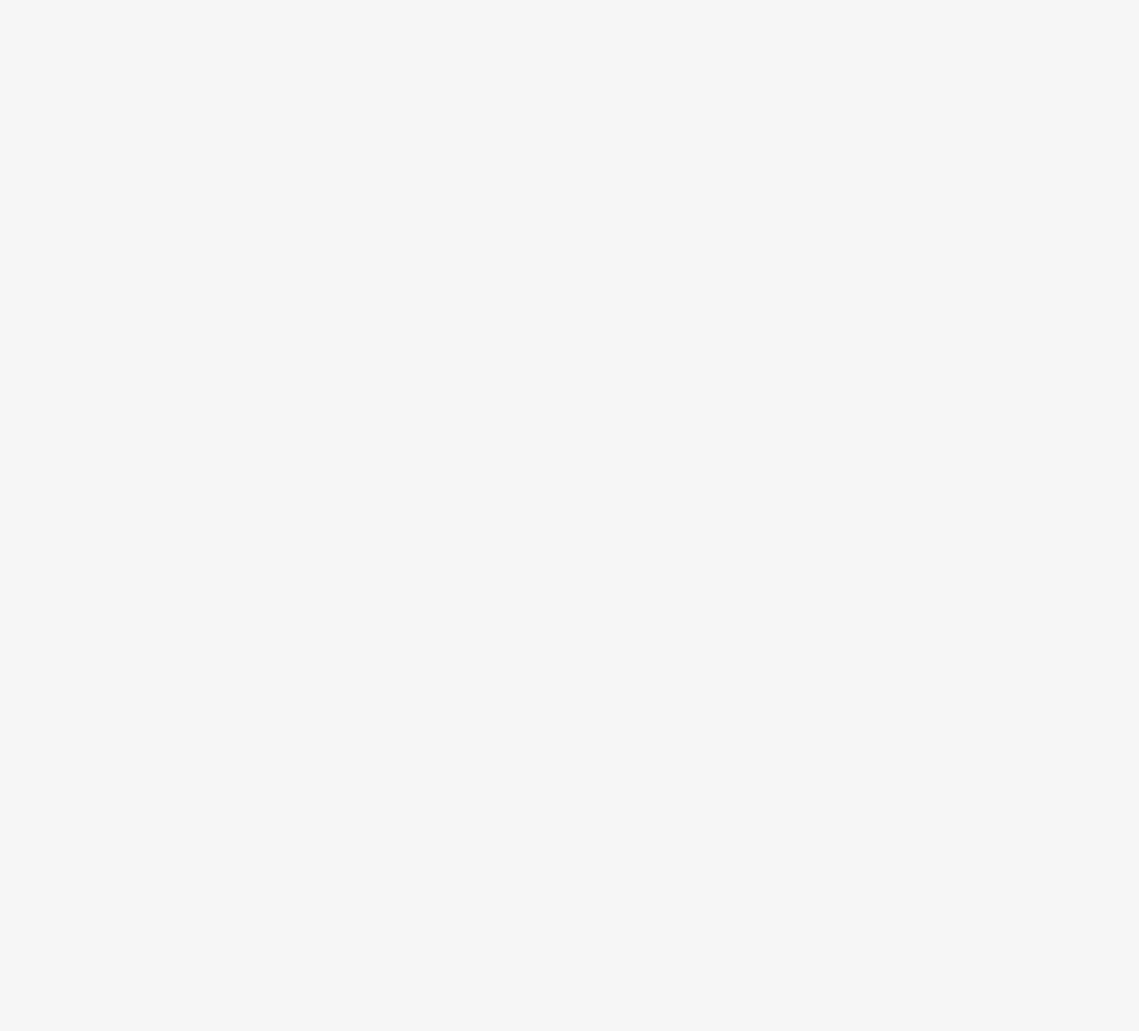
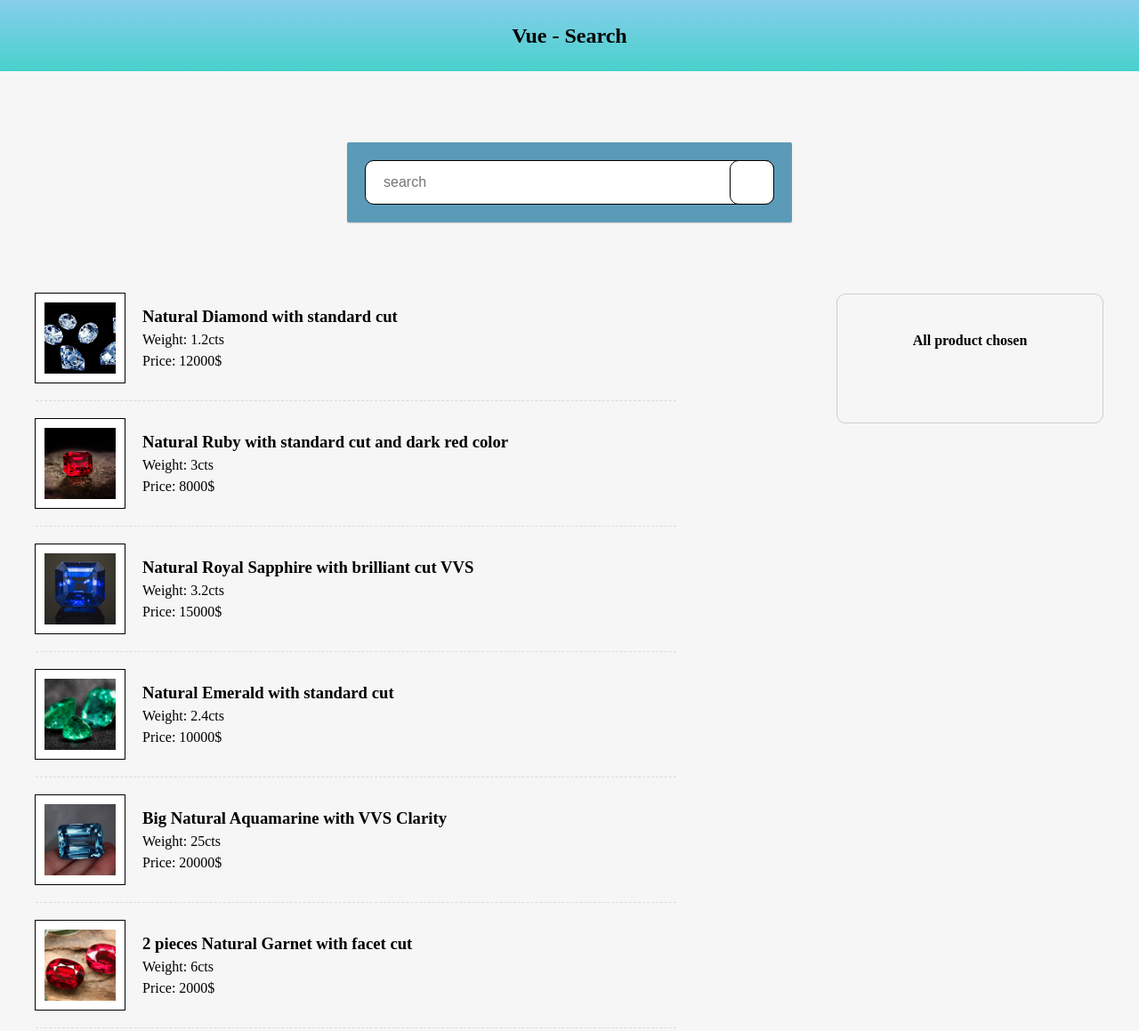
Before and after one commit to tung13041996/search-vue, a plain HTML site: page index.html in a window 1280 px wide. Shown: the top 1159 px of the page at 89% size. Before the commit the page ends 800 px from the top, so only its background shows below. Drawn offline with Linux system fonts and the light colour scheme.

Commit message:
:tada: style layout

```diff
--- a/assets/script.js
+++ b/assets/script.js
@@ -1,7 +1,74 @@
 const app = Vue.createApp({
     data(){
         return {
-            total: 0
+            products: [
+                {
+                    name: "Natural Diamond with standard cut",
+                    image: 'assets/images/diamond.jpg',
+                    weight: 1.2,
+                    price: 12000
+                },
+                {
+                    name: "Natural Ruby with standard cut and dark red color",
+                    image: 'assets/images/ruby.jpg',
+                    weight: 3,
+                    price: 8000
+                },
+                {
+                    name: "Natural Royal Sapphire with brilliant cut VVS",
+                    image: 'assets/images/sapphire.jpg',
+                    weight: 3.2,
+                    price: 15000
+                },
+                {
+                    name: "Natural Emerald with standard cut",
+                    image: 'assets/images/emerald.jpg',
+                    weight: 2.4,
+                    price: 10000
+                },
+                {
+                    name: "Big Natural Aquamarine with VVS Clarity",
+                    image: 'assets/images/aquamarine.jpg',
+                    weight: 25,
+                    price: 20000
+                },
+                {
+                    name: "2 pieces Natural Garnet with facet cut",
+                    image: 'assets/images/garnet.jpg',
+                    weight: 6,
+                    price: 2000
+                },
+                {
+                    name: "Natural colorful Opal with many colors",
+                    image: 'assets/images/opal.jpg',
+                    weight: 2,
+                    price: 400
+                },
+                {
+                    name: "Natural Quartz with colorful gemstone",
+                    image: 'assets/images/quartz.jpg',
+                    weight: 20,
+                    price: 1000
+                },
+                {
+                    name: "Natural Spinel from Luc Yen, Vietnam",
+                    image: 'assets/images/spinel.jpg',
+                    weight: 4.2,
+                    price: 4000
+                },
+                {
+                    name: "Natural Topaz with VVS Clarity",
+                    image: 'assets/images/topaz.jpg',
+                    weight: 3.2,
+                    price: 200
+                },
+                {
+                    name: "Natural Tricolor Tourmaline with many shape",
+                    image: 'assets/images/spinel.jpg',
+                    weight: 100,
+                    price: 4000
+                },
+            ]
         }
     },
     methods: {}
--- a/assets/style.css
+++ b/assets/style.css
@@ -15,20 +15,20 @@ article, aside, canvas, details, embed,
 figure, figcaption, footer, header, hgroup,
 menu, nav, output, ruby, section, summary,
 time, mark, audio, video, input, textarea {
-    margin: 0; padding: 0;
-    border: 0; outline:0;
-    vertical-align: baseline; box-sizing:border-box;
+    margin:0; padding:0;
+    border:0; outline:0;
+    vertical-align:baseline; box-sizing:border-box;
 }
 
 /* HTML5 display-role reset for older browsers */
 article, aside, details, figcaption, figure, footer, header, hgroup, menu, nav, section {
-    display: block;
+    display:block;
 }
-ol, ul {list-style: none;}
-blockquote, q {quotes: none;}
+ol, ul {list-style:none;}
+blockquote, q {quotes:none;}
 blockquote:before, blockquote:after,
-q:before, q:after {content: '';}
-table {border-collapse: collapse;border-spacing: 0;}
+q:before, q:after {content:"";}
+table {border-collapse:collapse;border-spacing:0;}
 
 /* Separately */
 html {
@@ -45,7 +45,7 @@ a, button {color:#000; cursor:pointer; transition:all .3s ease;}
     display:inline-flex; align-items:center; justify-content:center;
     text-align:center; overflow:hidden;
     min-height:50px; min-width:120px; padding:10px 20px;
-    font-weight:600; text-decoration:none; color: #000;
+    font-weight:600; text-decoration:none; color:#000;
     border:2px solid #000; border-radius:10px;
 }
 .btn_primary:not(.disabled):hover {background:#000; color:#fff;}
@@ -68,3 +68,47 @@ a, button {color:#000; cursor:pointer; transition:all .3s ease;}
 .t0 {top:0;}
 .r0 {right:0;}
 .txt_center {text-align:center;}
+
+/**********************************
+* Element
+**********************************/
+/* Nav */
+nav, footer {min-height:80px; background:linear-gradient(to bottom, skyblue, mediumturquoise);}
+
+/* Search */
+.product-search {
+    max-width:500px; margin-left:auto; margin-right:auto;
+    padding:20px; background:#5c9bb7;
+    box-shadow:0 1px 1px #ccc; border-radius:2px;
+}
+.product-search input {
+    height:50px; min-height:50px; display:block; width:100%;
+    padding:5px 20px; background:#fff; color:#000;
+    -webkit-appearance:none !important;
+    border:1px solid #000 !important; border-radius:10px !important;
+    font-size:16px; font-family:"Poppins", sans-serif;
+    transition:all .3s ease;
+}
+.product-search .btn_submit {
+    width:50px; min-width:50px;
+    font-size:0;
+}
+
+/* Product display */
+.product-list {width:60%;}
+.product-sell {width:40%; padding-left:40px;}
+.product-image {
+    width:100px; height:100px; padding:10px;
+    background:#fff; outline:1px solid #000;
+}
+.product-list ul li:not(:last-child) {
+    margin-bottom:20px; padding-bottom:20px; border-bottom:1px dashed rgba(112, 112, 112, .2);
+}
+.product-info {padding-left:20px;}
+
+/* Product > sell */
+.product-sell__inner {
+    padding:40px 20px; max-width:300px; margin-left:auto;
+    border:1px solid rgba(112, 112, 112, .3); border-radius:10px;
+    position:sticky; top:20px; transition:all .3s ease;
+}
--- a/index.html
+++ b/index.html
@@ -6,10 +6,55 @@
           content="width=device-width, user-scalable=no, initial-scale=1.0, maximum-scale=1.0, minimum-scale=1.0">
     <meta http-equiv="X-UA-Compatible" content="ie=edge">
     <title>Search App</title>
+    <link rel="icon" href="assets/images/favicon.png">
     <link rel="stylesheet" href="assets/style.css">
     <script src="lib/vue.global.js"></script>
 </head>
 <body>
+
+<div id="app">
+    <nav class="nav-bar margin-bottom-80px fl-center txt_center"><h1>Vue - Search</h1></nav>
+    <div class="container margin-bottom-80px">
+        <!--Search-->
+        <div class="product-search margin-bottom-80px">
+            <form class="ps-relative">
+                <label>
+                    <input type="text" placeholder="search">
+                    <input type="submit" value="Submit" class="btn_primary btn_submit txt_center ps-absolute t0 r0 b0">
+                </label>
+            </form>
+        </div>
+
+        <!--Product-->
+        <div class="product-display d-flex">
+            <div class="product-list">
+                <ul>
+                    <li class="fl-center-v" v-for="product in products">
+                        <div class="product-image image-cover">
+                            <img :src="product.image" alt="">
+                        </div>
+                        <div class="product-info">
+                            <div class="product-info__name">
+                                <h3>{{ product.name }}</h3>
+                                <p>Weight: {{ product.weight }}cts</p>
+                                <p>Price: {{ product.price }}$</p>
+                            </div>
+                        </div>
+                    </li>
+                </ul>
+            </div>
+            <div class="product-sell">
+                <div class="product-sell__inner">
+                    <div class="product-sell__title txt_center margin-bottom-40px"><h4>All product chosen</h4></div>
+                    <ul>
+
+                    </ul>
+                </div>
+            </div>
+        </div>
+    </div>
+    <footer class="fl-center">App created by Tung Nguyen</footer>
+</div>
 
 <!--Import App-->
 <script src="assets/script.js"></script>
```
Also changed, not shown: assets/images/favicon.png (added).
